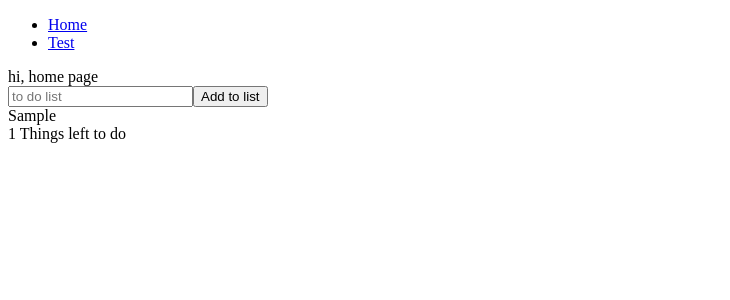
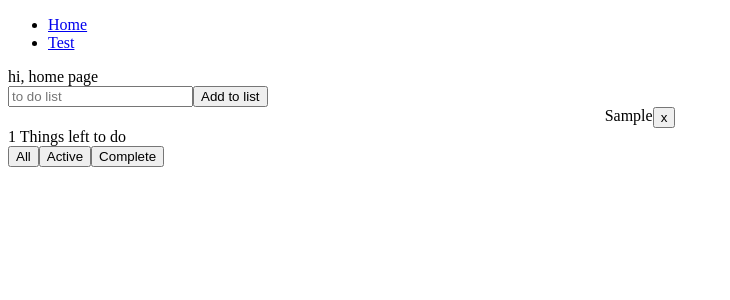
Before and after one commit to barlowa/todo-list, a React (Create React App) app: page / in a window 1280 px wide. Both pictures are taken after typing "Sample" into the empty fields and a click on the button "Add to list". Shown: the top 300 px of the page, without its empty margins (0-730 px from the left). Built offline with nearby package versions, Linux system fonts and the light colour scheme.

Commit message:
added filter functionality and delete todo items

```diff
--- a/src/components/todo.js
+++ b/src/components/todo.js
@@ -3,10 +3,19 @@ import React from 'react'
 export default props =>(
   <div
     style={{
-      textDecoration : props.todo.complete ? 'line-through' : ''
+      display: 'flex',
+      justifyContent: 'center'
     }}
-    onClick = {props.toggleComplete}
   >
-    {props.todo.text}
+    <div
+      style={{
+        textDecoration : props.todo.complete ? 'line-through' : ''
+      }}
+      onClick = {props.toggleComplete}
+    >
+      {props.todo.text}
+    </div>
+    <button onClick={props.onDelete}>x</button>
   </div>
+
 )
--- a/src/components/todoList.js
+++ b/src/components/todoList.js
@@ -5,7 +5,8 @@ import Todo from '../components/todo'
 class TodoList extends React.Component {
 
   state = {
-    todos : []
+    todos : [],
+    todosToShow:'all'
   }
 
   addTodo = (todo) =>{
@@ -30,23 +31,52 @@ class TodoList extends React.Component {
     })
   }
 
+  updateTodoToShow = (filter) =>{
+    this.setState({
+      todosToShow : filter
+    })
+  }
+
+  handleDelete = (id) =>{
+    this.setState({
+      todos : this.state.todos.filter(todo => todo.id !== id)
+    })
+
+  }
+
   render (){
+    let todos = []
+
+    if(this.state.todosToShow === 'all'){
+      todos = this.state.todos
+    }else if (this.state.todosToShow === 'active'){
+      todos = this.state.todos.filter(todo => !todo.complete)
+    }else if (this.state.todosToShow === 'complete'){
+      todos = this.state.todos.filter(todo => todo.complete)
+    }
+
     return(
       <div>
         <TodoForm
           onSubmit={this.addTodo}
         />
-        {this.state.todos.map(todo =>{
+        {todos.map(todo =>{
           return(
             <Todo
               key = {todo.id}
-              todo={todo}
+              todo = {todo}
               toggleComplete = { () =>this.toggleComplete(todo.id) }//lamda function to pass in parameter in the map into function prop.
+              onDelete = { () => this.handleDelete(todo.id)}
             />
           )
         })}
+
         <div>{this.state.todos.filter(todo => !todo.complete).length} Things left to do</div>
-       </div>
+
+        <button onClick ={ () => this.updateTodoToShow('all')}>All</button>
+        <button onClick ={ () => this.updateTodoToShow('active')}>Active</button>
+        <button onClick ={ () => this.updateTodoToShow('complete')}>Complete</button>
+      </div>
     );//return
   }//render
 }//component
```
